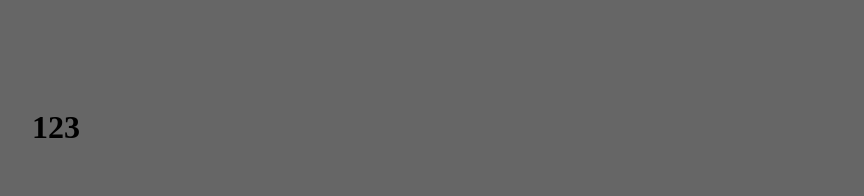
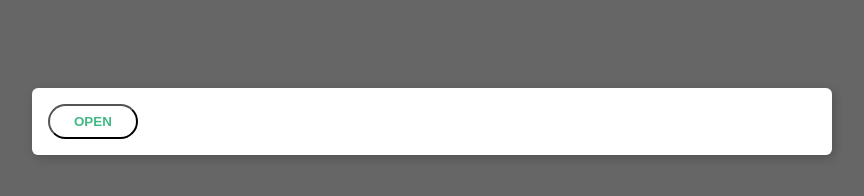
Before and after one commit to Anton-Mosquito/uploading-files, a website built with Parcel: page index.html in a window 1280 px wide. Shown: the whole page, without its empty margins (208-1072 px from the left). Built offline with nearby package versions, Linux system fonts and the light colour scheme.

Commit message:
add file

```diff
--- a/app.js
+++ b/app.js
@@ -1,2 +1,3 @@
-import './upload';
+import { upload } from './upload';
 console.log('app.js');
+upload('#file');
--- a/index.html
+++ b/index.html
@@ -9,7 +9,11 @@
 </head>
 <body>
   <div class="container">
-    <h1>123</h1>
+    <div class="card">
+      <input type="file" name="" id="file">
+      <!-- <button class="btn">Open</button>
+      <button class="btn primary">Download</button> -->
+    </div>
   </div>
 <script src="./app.js"></script>
 </body>
--- a/theme.css
+++ b/theme.css
@@ -7,3 +7,43 @@ body {
   width: 800px;
   margin: 0 auto;
 }
+
+.card {
+  border-radius: 6px;
+  background: #fff;
+  padding: 1rem;
+  box-shadow: 2px 3px 10px rgba(0,0,0,0.2);
+}
+
+.btn {
+  color: #42b983;
+  position: relative;
+  border-radius: 99px;
+  text-decoration: none;
+  text-transform: uppercase;
+  padding: 0.5rem 1.5rem;
+  font-weight: 700;
+  outline: none;
+  background: #fff;
+  transition: all 0.22s;
+  cursor: pointer;
+  margin-right: 1rem;
+}
+
+.btn.primary {
+  background: #42b983;
+  color: #fff;
+}
+
+.btn.active {
+  box-shadow: inset 1px 1px 1px rgba(0,0,0,0.3);
+}
+
+.btn:hover {
+  cursor: pointer;
+  opacity: 0.8;
+}
+
+input[type=file] {
+  display: none;
+}
--- a/upload.js
+++ b/upload.js
@@ -1 +1,17 @@
-console.log('upload.js');
+export function upload(selector) {
+  const input = document.querySelector(selector);
+
+  const open = document.createElement('button');
+  open.classList.add('btn');
+  open.textContent = 'Open';
+
+  input.insertAdjacentElement('afterend', open );
+
+  const triggerInput = () => input.click();
+  const changeHandler = (event) => {
+    console.log(event);
+  }
+
+  open.addEventListener('click', triggerInput);
+  input.addEventListener('change', changeHandler);
+}
```
